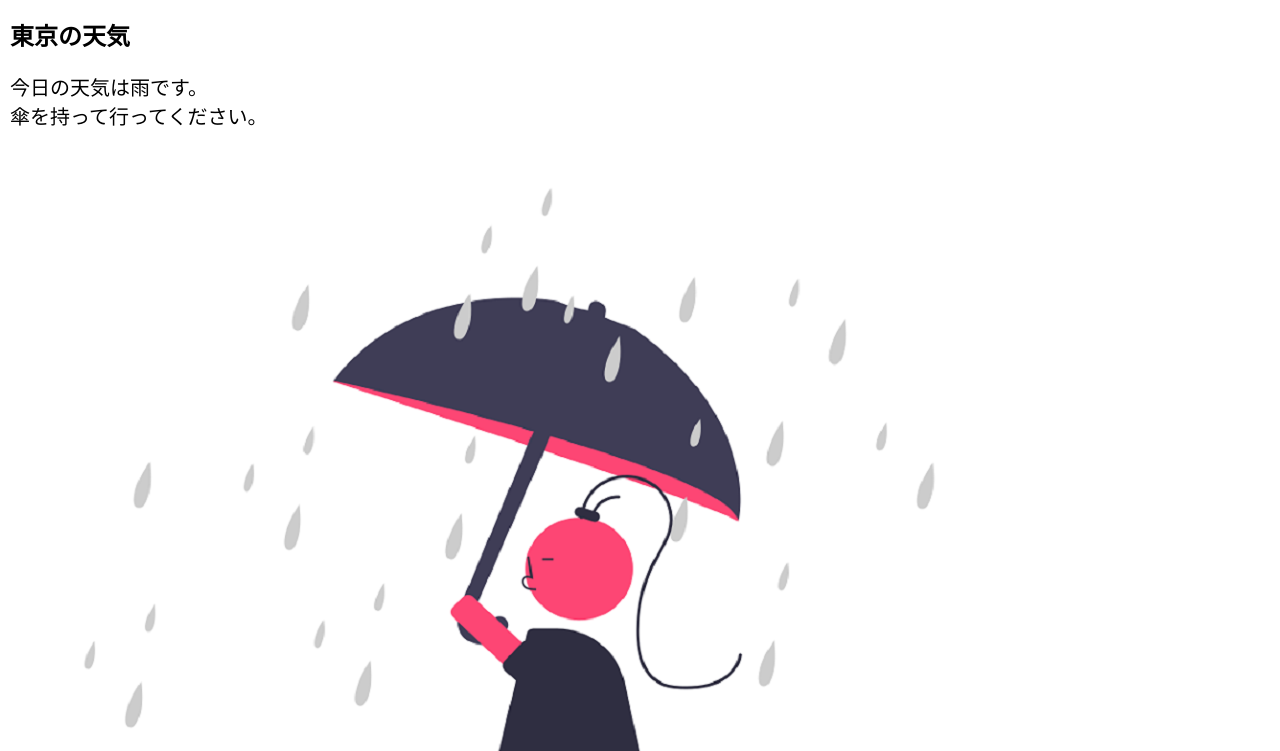
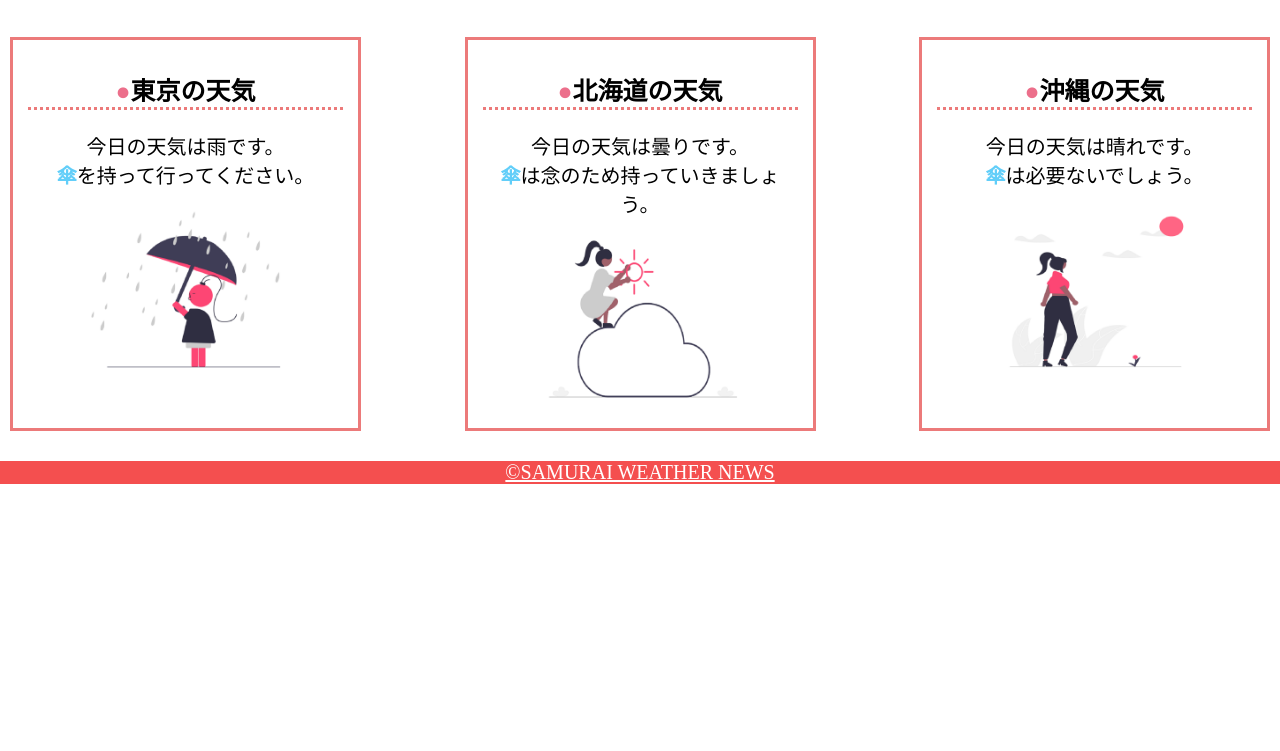
Before and after one commit to kamedayasuchika/HTML_kadai, a plain HTML site: page kadai_022/kadai_022.html in a window 1280 px wide. Shown: the part 49-800 px from the top of the page. Drawn offline with Linux system fonts and the light colour scheme.

Commit message:
課題作成

```diff
--- a/kadai_022/kadai_022.html
+++ b/kadai_022/kadai_022.html
@@ -3,6 +3,7 @@
 <head>
     <meta charset="UTF-8">
     <meta name="description" content="このページは22章の課題です。">
+    <meta name="viewport" content="width=device-width, initial-scale=1.0">
     <title>22章課題</title>
     <link rel="stylesheet" href="style.css">
 </head>
@@ -32,6 +33,8 @@
             </div>
         </div>
     </main>
-    <footer></footer>
+    <footer>
+        <a href="https://www.sejuku.net/corp/">&copy;SAMURAI WEATHER NEWS</a>
+    </footer>
 </body>
 </html>
--- a/kadai_022/style.css
+++ b/kadai_022/style.css
@@ -1,3 +1,17 @@
+@media screen and (max-width:768px){
+    h2{
+        font-size: 30px;
+    }
+
+    p{
+        font-size: 25px;
+    }
+
+    #parent{
+        display: block;
+    }
+}
+
 h1,p,body{
     margin: 0;
 }
@@ -24,6 +38,55 @@ main{
 }
 
 #parent{
+    display: flex;
+    justify-content: space-between;
+}
+
+.contents{
+    border: solid 3px rgb(236,122,122);
+    flex-basis: 25%;
+    padding: 10px 15px;
+    margin: 20px 0px;
+    text-align: center;
+}
+
+.contents > img{
+    margin: 10px 0px;
+    width: 70%;
+}
+
+p:nth-of-type(2)::first-letter{
+    font-weight: bold;
+    color: rgb(97, 206,249);
+}
+
+h2{
+    font-size: 25px;
+    border-bottom: 3px dotted rgb(236,122,122);
 
 }
+
+h2::before{
+    content: "●";
+    color: rgb(236,111,139);
+}
 /* 終了　mainのCSS */
+
+/* 開始　footerのCSS */
+footer{
+    background-color: rgb(244,79,79);
+    text-align: center;
+}
+
+a{
+    color: rgb(255,255,255);
+}
+
+a:visited{
+    color: rgb(193,234,251);
+}
+
+a:hover{
+    color: rgb(245,178,168);
+}
+/* 終了　footerのCSS */
```
